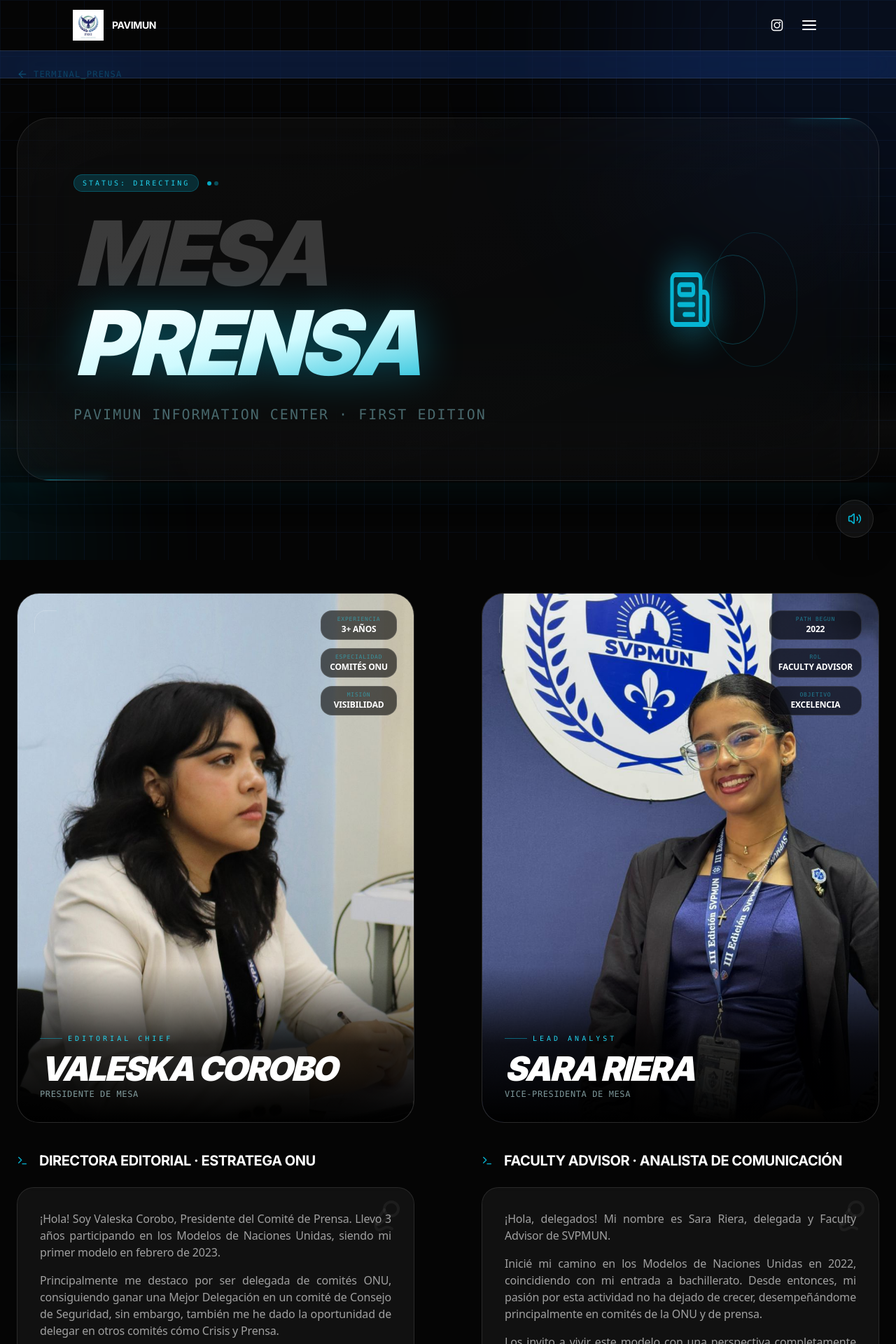
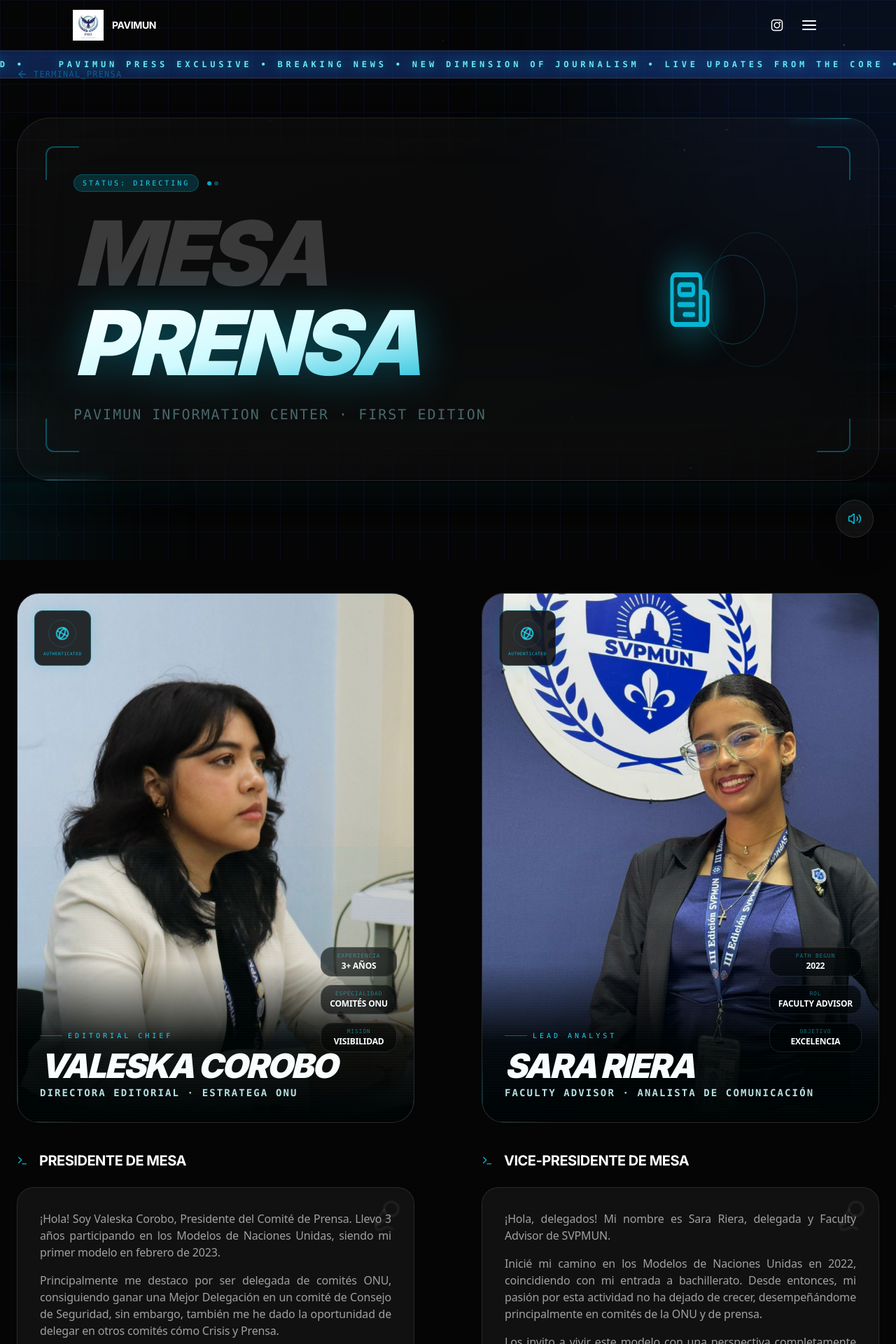
Before and after one commit to Juanctshub/pavimun, a React (Vite) app in the folder app/: page /prensa/mesa in a window 1280 px wide. Shown: the top 1920 px of the page at 70% size. Built offline with nearby package versions, Linux system fonts and the light colour scheme.

Commit message:
feat: refine MesaPrensa roles, ticker, and advanced decorations

```diff
--- a/app/src/pages/MesaPrensa.tsx
+++ b/app/src/pages/MesaPrensa.tsx
@@ -39,16 +39,16 @@ const MesaPrensa = () => {
 
   const authorities = [
     {
-      role: 'Presidente de Mesa',
+      role: 'Directora Editorial · Estratega ONU',
       name: 'Valeska Corobo',
       image: '/images/mesas/prensa/v.jpeg',
-      title: 'Directora Editorial · Estratega ONU',
+      title: 'Presidente de Mesa',
       tag: 'EDITORIAL CHIEF',
       experience: '3 Años de Trayectoria en MUN',
       bio: [
         '¡Hola! Soy Valeska Corobo, Presidente del Comité de Prensa. Llevo 3 años participando en los Modelos de Naciones Unidas, siendo mi primer modelo en febrero de 2023.',
         'Principalmente me destaco por ser delegada de comités ONU, consiguiendo ganar una Mejor Delegación en un comité de Consejo de Seguridad, sin embargo, también me he dado la oportunidad de delegar en otros comités cómo Crisis y Prensa.',
-        'Cómo Mesa Directiva en modelos, tuve mi primera oportunidad de manejar un comité de prensa en octubre de 2024, estableciéndome como misión que los delegados de prensa tuvieran mayor presencia dentro de los modelos de Naciones Unidas.'
+        'Cómo Mesa Directiva en modelos, tuve mi primera oportunidad de manejar en octubre de 2024, estableciéndome como misión que los delegados de prensa tuvieran mayor presencia dentro de los modelos de Naciones Unidas.'
       ],
       stats: [
         { label: 'Experiencia', value: '3+ Años' },
@@ -57,10 +57,10 @@ const MesaPrensa = () => {
       ]
     },
     {
-      role: 'Vice-Presidenta de Mesa',
+      role: 'Faculty Advisor · Analista de Comunicación',
       name: 'Sara Riera',
       image: '/images/mesas/prensa/s.jpeg',
-      title: 'Faculty Advisor · Analista de Comunicación',
+      title: 'Vice-Presidente de Mesa',
       tag: 'LEAD ANALYST',
       experience: 'Desde 2022 · SVPMUN Elite',
       bio: [
@@ -126,15 +126,41 @@ const MesaPrensa = () => {
              </motion.div>
           ))}
         </div>
+        {/* Floating Geometric Particles */}
+        <div className="absolute inset-0 pointer-events-none">
+          {[...Array(20)].map((_, i) => (
+            <motion.div
+              key={i}
+              initial={{ opacity: 0, scale: 0 }}
+              animate={{
+                opacity: [0, 0.4, 0],
+                scale: [0, 1, 0],
+                x: [Math.random() * 100 - 50, Math.random() * 100 - 50],
+                y: [Math.random() * 100 - 50, Math.random() * 100 - 50]
+              }}
+              transition={{
+                duration: 5 + Math.random() * 5,
+                repeat: Infinity,
+                delay: Math.random() * 5
+              }}
+              className="absolute w-1 h-1 bg-cyan-400 rounded-sm"
+              style={{
+                top: `${Math.random() * 100}%`,
+                left: `${Math.random() * 100}%`
+              }}
+            />
+          ))}
+        </div>
       </div>
 
-      {/* ═══ FLOATING NEWS TICKER — POSITIONED BELOW NAV ═══ */}
-      <div className="fixed top-[72px] left-0 w-full z-40 bg-blue-600/20 backdrop-blur-xl border-y border-white/10 h-10 flex items-center overflow-hidden">
+      {/* ═══ SEAMLESS NEWS TICKER — POSITIONED BELOW NAV ═══ */}
+      <div className="fixed top-[72px] left-0 w-full z-40 bg-blue-600/30 backdrop-blur-3xl border-y border-white/10 h-10 flex items-center overflow-hidden">
+        <div className="flex whitespace-nowrap">
           <motion.div
-          initial={{ x: "100%" }}
+            initial={{ x: 0 }}
             animate={{ x: "-100%" }}
             transition={{ duration: 30, repeat: Infinity, ease: "linear" }}
-          className="whitespace-nowrap flex gap-12"
+            className="flex gap-12 pr-12"
           >
             {[...Array(5)].map((_, i) => (
               <span key={i} className="text-[10px] sm:text-xs font-mono font-bold tracking-[0.4em] text-cyan-300 drop-shadow-[0_0_8px_#06b6d4]">
@@ -142,6 +168,19 @@ const MesaPrensa = () => {
               </span>
             ))}
           </motion.div>
+          <motion.div
+            initial={{ x: 0 }}
+            animate={{ x: "-100%" }}
+            transition={{ duration: 30, repeat: Infinity, ease: "linear" }}
+            className="flex gap-12 pr-12"
+          >
+            {[...Array(5)].map((_, i) => (
+              <span key={i} className="text-[10px] sm:text-xs font-mono font-bold tracking-[0.4em] text-cyan-300 drop-shadow-[0_0_8px_#06b6d4]">
+                PAVIMUN PRESS EXCLUSIVE • BREAKING NEWS • NEW DIMENSION OF JOURNALISM • LIVE UPDATES FROM THE CORE • SYNC_ESTABLISHED •
+              </span>
+            ))}
+          </motion.div>
+        </div>
       </div>
 
       <nav className="relative z-10 max-w-7xl mx-auto px-6 pt-24 pb-12">
@@ -158,9 +197,15 @@ const MesaPrensa = () => {
           className="perspective-2000"
         >
           <div className="relative p-10 sm:p-20 bg-gradient-to-br from-white/[0.03] to-white/[0.01] backdrop-blur-3xl border border-white/10 rounded-[3rem] overflow-hidden shadow-2xl">
-            {/* Holographic Glitch lines */}
+            {/* Holographic Glitch lines & Corners */}
             <div className="absolute top-0 right-0 w-32 h-[1px] bg-gradient-to-r from-transparent to-cyan-500 shadow-[0_0_15px_#06b6d4]" />
             <div className="absolute bottom-0 left-0 w-32 h-[1px] bg-gradient-to-r from-cyan-500 to-transparent shadow-[0_0_15px_#06b6d4]" />
+
+            {/* Technical Corner Brackets */}
+            <div className="absolute top-10 left-10 w-12 h-12 border-t-2 border-l-2 border-cyan-500/40 rounded-tl-lg" />
+            <div className="absolute top-10 right-10 w-12 h-12 border-t-2 border-r-2 border-cyan-500/40 rounded-tr-lg" />
+            <div className="absolute bottom-10 left-10 w-12 h-12 border-b-2 border-l-2 border-cyan-500/40 rounded-bl-lg" />
+            <div className="absolute bottom-10 right-10 w-12 h-12 border-b-2 border-r-2 border-cyan-500/40 rounded-br-lg" />
 
             <div className="relative flex flex-col md:flex-row items-center justify-between gap-12">
               <div className="space-y-6 max-w-2xl text-center md:text-left">
@@ -229,7 +274,7 @@ const MesaPrensa = () => {
                     className="w-full h-full object-cover transition-transform duration-1000 group-hover:scale-105"
                   />
                   {/* Digital Overlays */}
-                  <div className="absolute inset-x-0 bottom-0 p-8 pt-24 bg-gradient-to-t from-black via-black/80 to-transparent">
+                  <div className="absolute inset-x-0 bottom-0 p-8 pt-24 bg-gradient-to-t from-black via-black/90 to-transparent">
                     <div className="flex items-center gap-2 mb-3">
                       <div className="h-[1px] w-8 bg-cyan-500/50" />
                       <span className="text-cyan-400 font-mono text-[10px] tracking-[0.4em] uppercase">{auth.tag}</span>
@@ -237,21 +282,45 @@ const MesaPrensa = () => {
                     <h2 className="text-4xl sm:text-5xl font-black italic text-white tracking-tighter uppercase mb-1">
                       {auth.name}
                     </h2>
-                    <p className="text-cyan-100/60 font-mono text-xs tracking-wider uppercase">{auth.role}</p>
+                    <p className="text-cyan-100/90 font-mono text-xs sm:text-sm font-bold tracking-[0.15em] uppercase">{auth.role}</p>
+                  </div>
+
+                  {/* PRESS ID BADGE EFFECT */}
+                  <div className="absolute top-6 left-6 z-20 pointer-events-none group-hover:scale-110 transition-transform duration-500">
+                    <div className="bg-black/80 backdrop-blur-xl border border-cyan-500/30 p-3 rounded-lg flex flex-col items-center gap-1 shadow-[0_0_20px_rgba(6,182,212,0.2)]">
+                      <div className="w-10 h-10 border border-cyan-500/20 rounded-full flex items-center justify-center">
+                         <Globe className="w-5 h-5 text-cyan-400 animate-spin-slow" />
+                      </div>
+                      <span className="text-[6px] font-mono text-cyan-500 tracking-widest">AUTHENTICATED</span>
+                    </div>
+                  </div>
+
+                  {/* Digital Glitch Frames */}
+                  <div className="absolute top-0 right-0 w-24 h-24 pointer-events-none">
+                    <div className="absolute top-0 right-0 w-full h-[1px] bg-gradient-to-l from-cyan-500 to-transparent opacity-40" />
+                    <div className="absolute top-0 right-0 h-full w-[1px] bg-gradient-to-b from-cyan-500 to-transparent opacity-40" />
+                  </div>
+                  <div className="absolute bottom-0 left-0 w-24 h-24 pointer-events-none">
+                    <div className="absolute bottom-0 left-0 w-full h-[1px] bg-gradient-to-r from-cyan-500 to-transparent opacity-40" />
+                    <div className="absolute bottom-0 left-0 h-full w-[1px] bg-gradient-to-t from-cyan-500 to-transparent opacity-40" />
                   </div>
 
                   {/* Interactive Stats Panel (Visible only on PC) */}
-                  <div className="absolute top-6 right-6 hidden md:flex flex-col gap-3">
+                  <div className="absolute bottom-[100px] right-6 hidden md:flex flex-col gap-3">
                     {auth.stats.map((stat, sIdx) => (
-                      <div key={sIdx} className="px-3 py-1.5 bg-black/60 backdrop-blur-xl border border-white/10 rounded-xl text-center min-w-[100px]">
+                      <motion.div
+                        key={sIdx}
+                        whileHover={{ x: -10, backgroundColor: "rgba(6, 182, 212, 0.2)" }}
+                        className="px-3 py-1.5 bg-black/60 backdrop-blur-xl border border-white/10 rounded-xl text-center min-w-[100px] transition-colors"
+                      >
                         <p className="text-[8px] font-mono text-cyan-400/50 uppercase tracking-widest">{stat.label}</p>
                         <p className="text-xs font-bold text-white uppercase">{stat.value}</p>
-                      </div>
+                      </motion.div>
                     ))}
                   </div>
 
-                  {/* Corner Marks */}
-                  <div className="absolute top-6 left-6 w-8 h-8 border-t border-l border-white/20 rounded-tl-xl" />
+                  {/* Scanline line overlay */}
+                  <div className="absolute inset-0 pointer-events-none bg-[linear-gradient(to_bottom,transparent,rgba(6,182,212,0.05)_50%,transparent)] bg-[length:100%_4px] animate-scanline" />
                 </div>
               </div>
 
```
Lines whose indentation alone changed are shown as unchanged.
